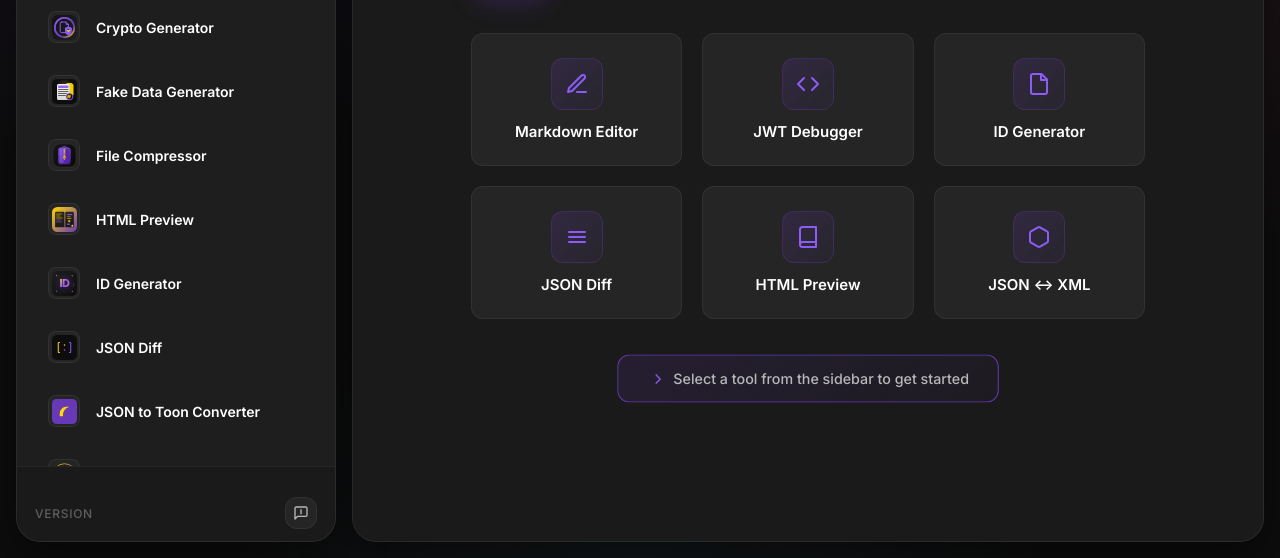
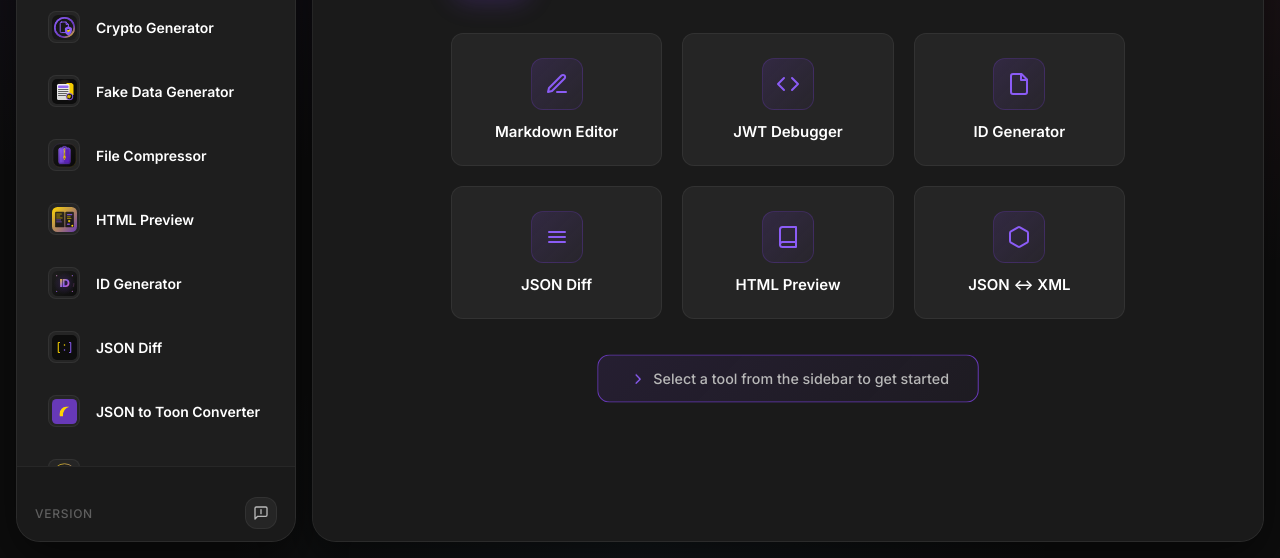
Before and after one commit to piyushdoorwar/dev-tools, a plain HTML site: page index.html in a window 1280 px wide. Shown: the part 242-800 px from the top of the page. Drawn offline with nearby package versions, Linux system fonts and the light colour scheme; no server answers.

Commit message:
reduce left panel size

```diff
--- a/styles.css
+++ b/styles.css
@@ -73,7 +73,7 @@ body {
 .app {
   height: 100vh;
   display: grid;
-  grid-template-columns: 320px 1fr;
+  grid-template-columns: 280px 1fr;
   gap: 16px;
   padding: 16px;
   position: relative;
```
